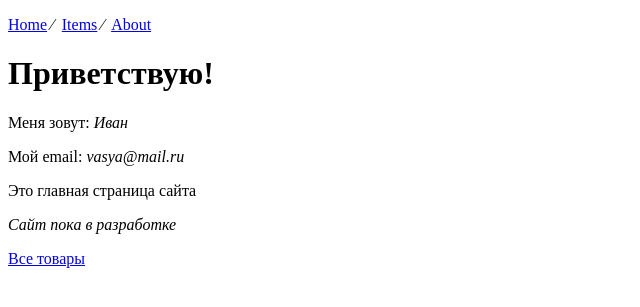
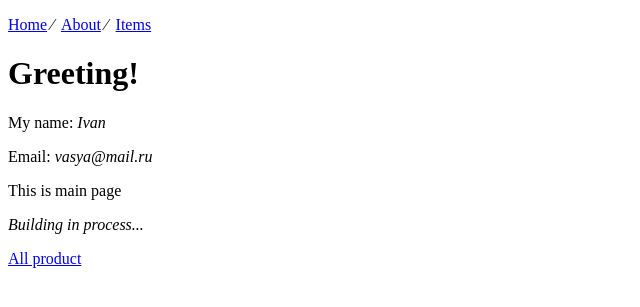
Before and after one commit to varomanov/FirstDjango_11102025, a Django app: page / in a window 1280 px wide. Shown: the top 307 px of the page, without its empty margins (0-640 px from the left). Run offline with Django 5.2, Linux system fonts and the light colour scheme.

Commit message:
Homework M3: Part1 done

```diff
--- a/MainApp/views.py
+++ b/MainApp/views.py
@@ -1,24 +1,18 @@
 from django.shortcuts import render
 from django.http import HttpResponse
+from MainApp.models import Item
 
 # Create your views here.
 
 person = {
-    'first_name': 'Иван',
-    'last_name': 'Иванов',
-    'middle_name': 'Петрович',
+    'first_name': 'Ivan',
+    'last_name': 'Ivanov',
+    'middle_name': 'Petrovich',
     'phone': '8-923-600-01-01',
     'email': 'vasya@mail.ru',
 }
 
-products = [
-    {"id": 1, "name": "Кроссовки abibas", "quantity": 5},
-    {"id": 2, "name": "Куртка кожаная", "quantity": 2},
-    {"id": 5, "name": "Coca-cola 1 литр", "quantity": 12},
-    {"id": 7, "name": "Картофель фри", "quantity": 0},
-    {"id": 8, "name": "Кепка", "quantity": 124},
-]
-
+products = Item.objects.all()
 
 def home(request):
     return render(request, 'index.html', person)
@@ -29,10 +23,10 @@ def about(request):
 
 
 def item(request, id: int):
-    lstIds = [x['id'] for x in products]
+    lstIds = [x.id for x in products]
     if id in lstIds:
-        product = [x for x in products if x['id'] == id][0]
-        return render(request, 'item.html', product)
+        product = [x for x in products if x.id == id][0]
+        return render(request, 'item.html', context={'name': product.name, 'count': product.count})
     return render(request, 'error.html')
 
 
--- a/templates/index.html
+++ b/templates/index.html
@@ -10,15 +10,15 @@
 <body>
     <p>
         <a href="/">Home</a>&nbsp;&frasl;&nbsp;
-        <a href="/items">Items</a>&nbsp;&frasl;&nbsp;
-        <a href="/about">About</a>
+        <a href="/about">About</a>&nbsp;&frasl;&nbsp;
+        <a href="/items">Items</a>
     </p>
-    <h1>Приветствую!</h1>
-    <p>Меня зовут: <i>{{ first_name }}</i></p>
-    <p>Мой email: <i>{{ email }}</i></p>
-    <p>Это главная страница сайта</p>
-    <p><i>Сайт пока в разработке</i></p>
-    <p><a href="/items">Все товары</a></p>
+    <h1>Greeting!</h1>
+    <p>My name: <i>{{ first_name }}</i></p>
+    <p>Email: <i>{{ email }}</i></p>
+    <p>This is main page</p>
+    <p><i>Building in process...</i></p>
+    <p><a href="/items">All product</a></p>
 </body>
 
 </html>
```
Also changed, not shown: templates/about.html (+8 -7 lines), templates/error.html (+4 -4 lines), templates/item.html (+5 -5 lines), templates/items.html (+9 -13 lines).
